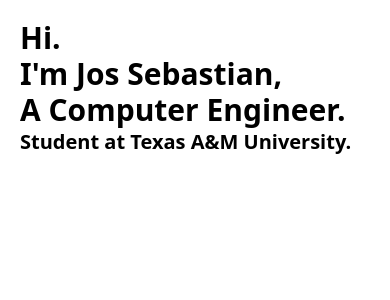
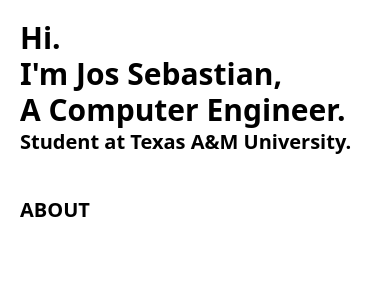
Before and after one commit to JosSebastian/portfolio, a Nuxt app: page / in a window 390 px wide. Shown: the top 300 px of the page. Built offline with nearby package versions, Linux system fonts and the light colour scheme.

Commit message:
section three layout changes

```diff
--- a/pages/index.vue
+++ b/pages/index.vue
@@ -1,13 +1,16 @@
 <script lang="ts" setup></script>
 
 <template>
-  <div class="w-full h-full flex flex-col lg:flex-row">
+  <div class="flex flex-col w-full h-full lg:flex-row">
     <div
-      class="lg:w-1/2 max-h-screen p-5 md:p-7.5 lg:p-10 lg:sticky top-0 flex flex-col justify-between lg:items-center">
+      class="top-0 flex flex-col justify-between max-h-screen p-5 lg:w-1/2 lg:p-10 lg:sticky lg:items-center">
       <SectionOne />
       <SectionTwo />
     </div>
-    <div class="lg:w-1/2 min-h-screen p-5 md:p-7.5 lg:p-10"></div>
+    <div
+      class="top-0 flex flex-col min-h-screen justify-normal lg:w-1/2 lg:p-10">
+      <SectionThree />
+    </div>
   </div>
 </template>
 
```
